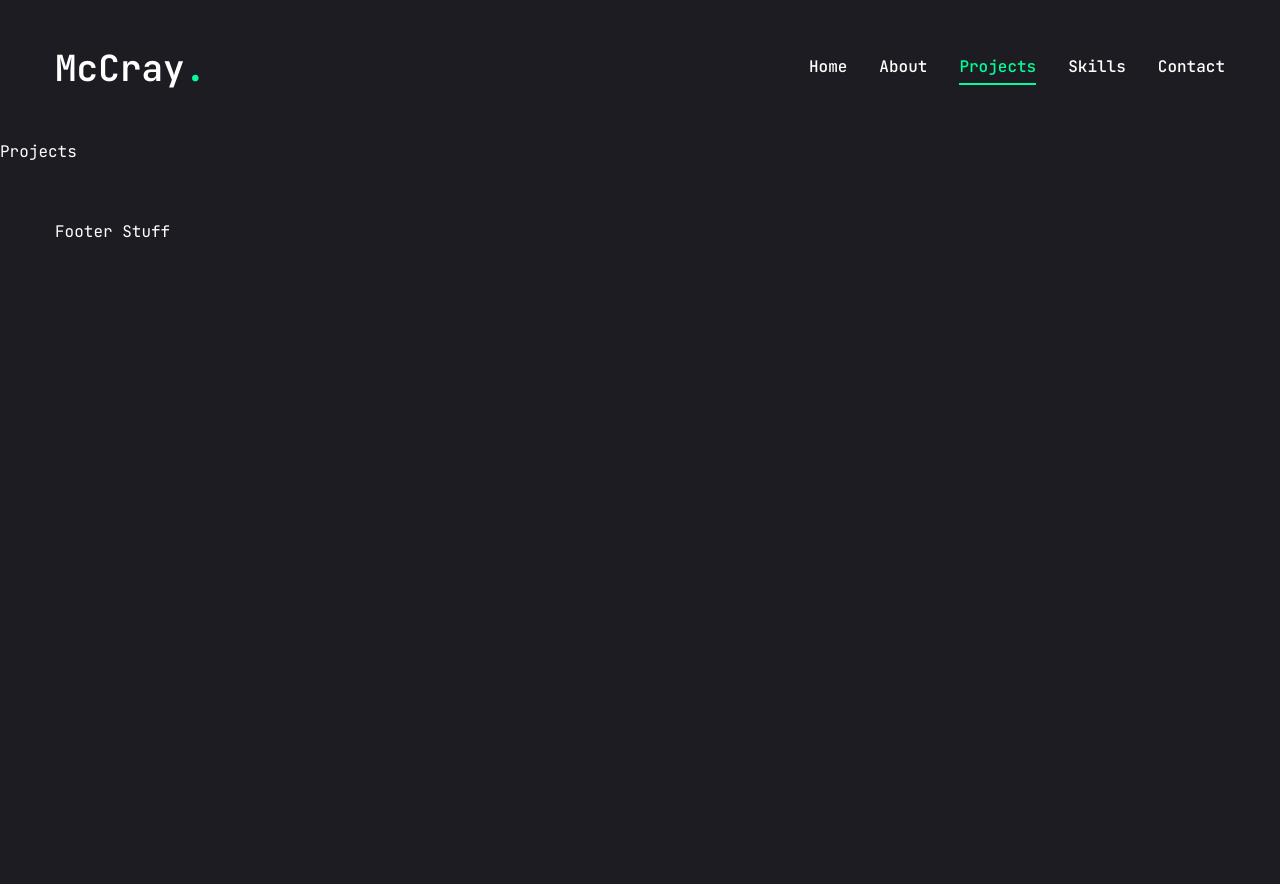
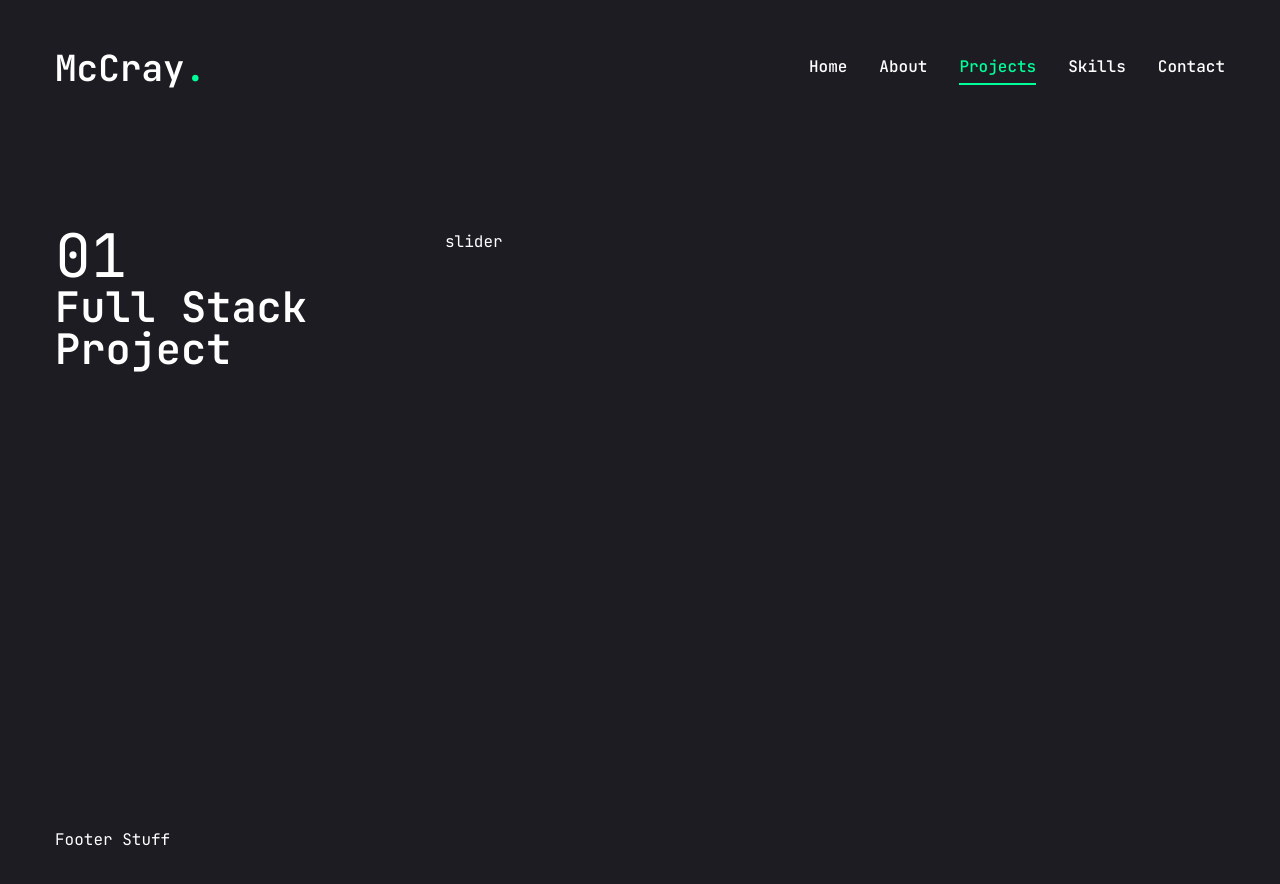
Before and after one commit to mmaustin/mccray-portfolio, a Next.js app in the folder next-portfolio/: page /projects in a window 1280 px wide. Shown: the top 884 px of the page. Before the commit the page ends 800 px from the top, so only its background shows below. Built offline with nearby package versions, Linux system fonts and the light colour scheme.

Commit message:
Added first prelimenary stylings to project elements

```diff
--- a/next-portfolio/app/projects/page.jsx
+++ b/next-portfolio/app/projects/page.jsx
@@ -1,7 +1,7 @@
 "use client";
 
 import { useState } from "react";
-import { Swiper, SwiperSlide, } from "swiper/react";
+import { Swiper, SwiperSlide } from "swiper/react";
 import "swiper/css";
 import { BsArrowUpRight, BsGithub } from "react-icons/bs";
 import { Tooltip, TooltipContent, TooltipProvider, TooltipTrigger } from "@/components/ui/tooltip";
@@ -54,8 +54,23 @@ const projects = [
 ];
 
 const Projects = () => {
+
+  const [project, setProject] = useState(projects[0]);
+
   return (
-    <div>Projects</div>
+    <div className="min-h-[80vh] flex flex-col justify-center py-12 lg:px-0">
+      <div className="container mx-auto">
+        <div className="flex flex-col lg:flex-row lg:gap-[30px">
+          <div className="w-full lg:w-[50%] lg:h-[460px] flex flex-col lg:justify-between order-2 lg:order-none">
+            <div className="">
+              <div className="text-6xl leading-none ">{project.num}</div>
+              <h2 className="text-[42px] font-semibold leading-none text-white group-hover:text-accent transition-all duration-500 capitalize">{project.category} project</h2>
+            </div>
+          </div>
+          <div className="w-full">slider</div>
+        </div>
+      </div>
+    </div>
   )
 }
 export default Projects;
```
